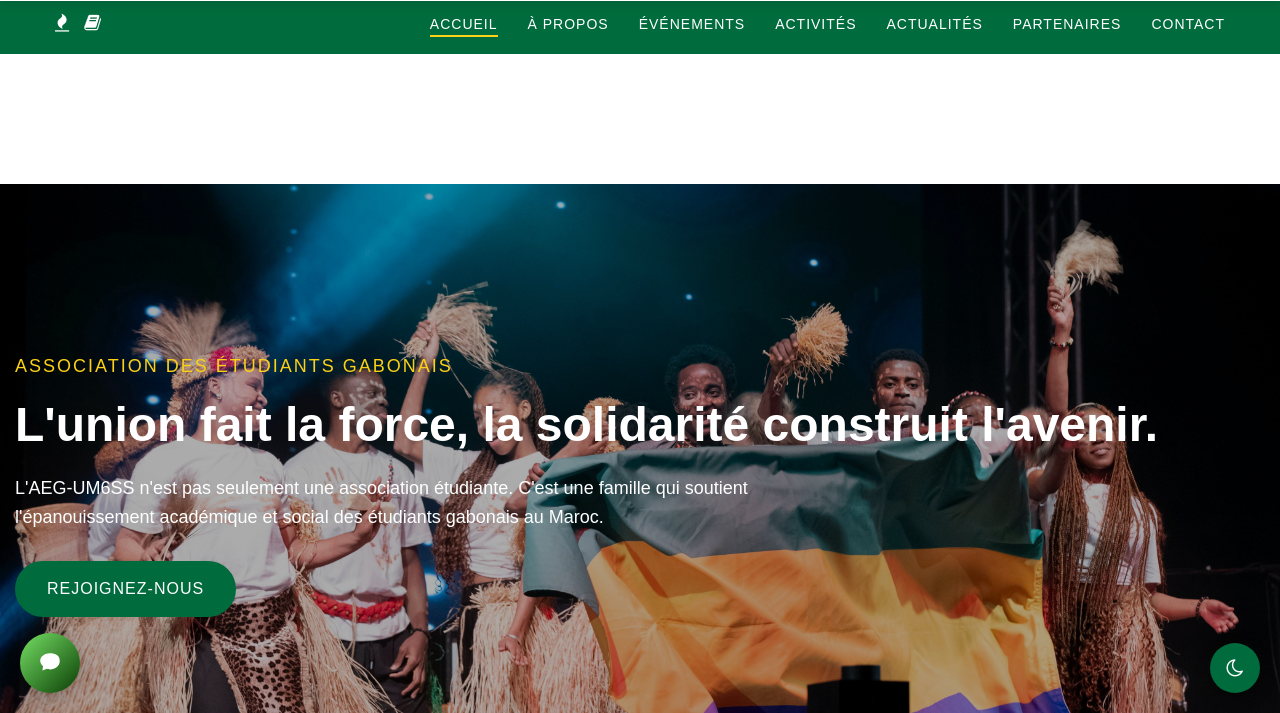
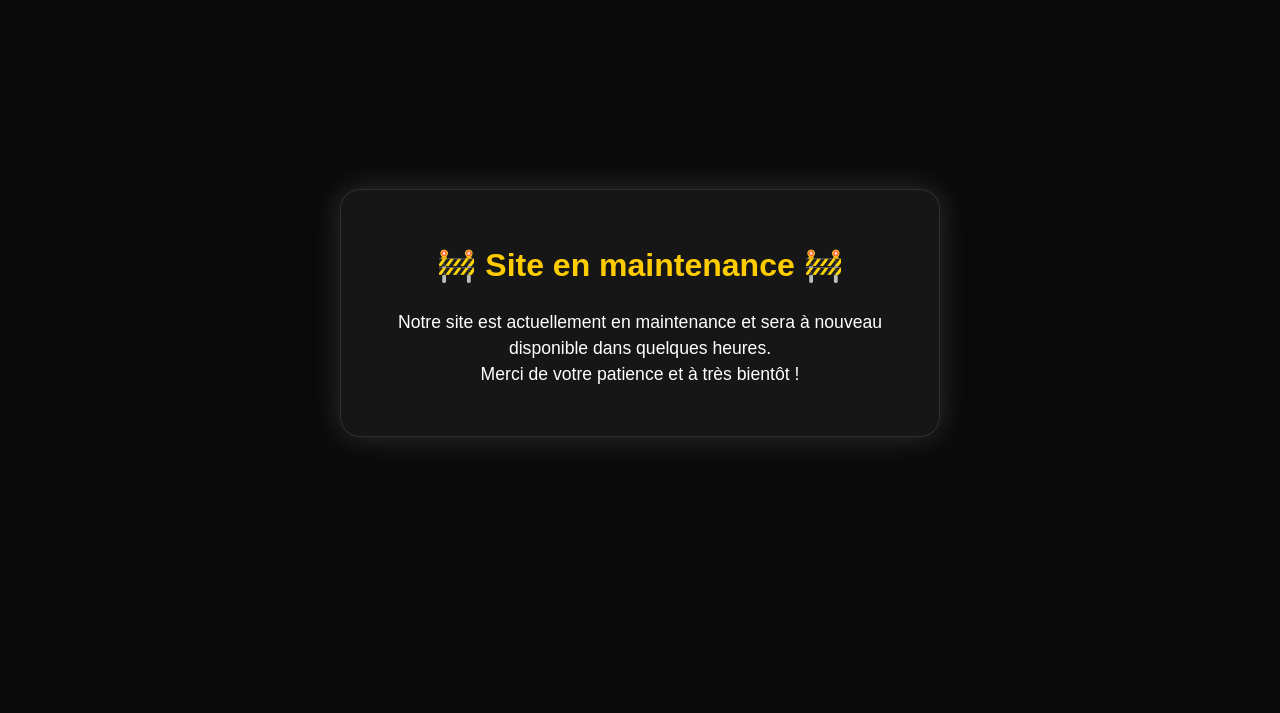
Before and after one commit to Dan-tech1/AEG-UM6SS, a plain HTML site: page index.html in a window 1280 px wide. Shown: the part 87-800 px from the top of the page. Drawn offline with Linux system fonts and the light colour scheme.

Commit message:
maintenance du site

```diff
--- a/css/style.css
+++ b/css/style.css
@@ -2680,3 +2680,57 @@ textarea:focus {
       .aeg-msg { font-size: 13px; }
       #aeg-chat-toggle { width: 50px; height: 50px; }
     }
+
+
+    /*maitenance du site*/
+    /* --- Fenêtre de maintenance plein écran --- */
+#maintenance-popup {
+  position: fixed;
+  top: 0;
+  left: 0;
+  width: 100vw;
+  height: 100vh;
+  background-color: #0a0a0a;
+  color: #ffffff;
+  display: none; /* Caché par défaut */
+  justify-content: center;
+  align-items: center;
+  text-align: center;
+  padding: 2rem;
+  z-index: 9999;
+}
+
+#maintenance-popup .popup-content {
+  max-width: 600px;
+  background: rgba(255, 255, 255, 0.05);
+  border: 1px solid rgba(255, 255, 255, 0.1);
+  padding: 3rem 2rem;
+  border-radius: 20px;
+  box-shadow: 0 0 30px rgba(255, 255, 255, 0.15);
+}
+
+#maintenance-popup h1 {
+  font-size: 2rem;
+  margin-bottom: 1rem;
+  color: #ffcc00;
+}
+
+#maintenance-popup p {
+  font-size: 1.1rem;
+  line-height: 1.5;
+}
+
+/* Responsive */
+@media (max-width: 600px) {
+  #maintenance-popup .popup-content {
+    padding: 2rem 1rem;
+  }
+  #maintenance-popup h1 {
+    font-size: 1.5rem;
+  }
+  #maintenance-popup p {
+    font-size: 1rem;
+  }
+}
+
+    /*fin de la maintenabce*/
--- a/index.html
+++ b/index.html
@@ -159,7 +159,7 @@
     <!-- Hero section -->
     <section class="hero-section">
         <div class="hero-slider owl-carousel">
-            <div class="hs-item set-bg" data-setbg="img/hero-slider/1.jpg">
+            <div class="hs-item set-bg" data-setbg="img/hero-slider/1.jpg" loading="lazy">
                 <div class="hs-text">
                     <div class="container">
                         <div class="row">
@@ -893,5 +893,22 @@ document.addEventListener("cut", e => e.preventDefault());
 document.addEventListener("paste", e => e.preventDefault());
 </script>
 
+<!-- Popup de maintenance -->
+<div id="maintenance-popup">
+  <div class="popup-content">
+    <h1>🚧 Site en maintenance 🚧</h1>
+    <p>Notre site est actuellement en maintenance et sera à nouveau disponible dans quelques heures.</p>
+    <p>Merci de votre patience et à très bientôt !</p>
+  </div>
+</div>
+
+<script>
+  // Affiche le popup dès le chargement de la page
+  window.addEventListener("load", function() {
+    document.getElementById("maintenance-popup").style.display = "flex";
+  });
+</script>
+
+
 </body>
 </html>
```
